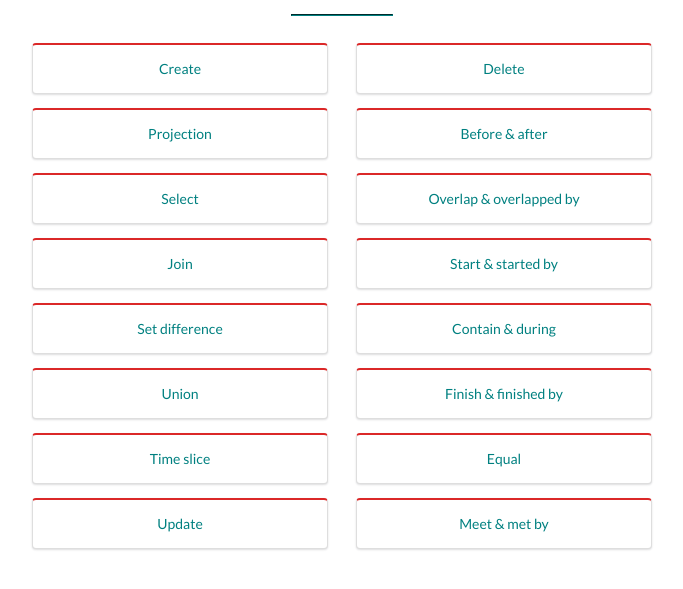
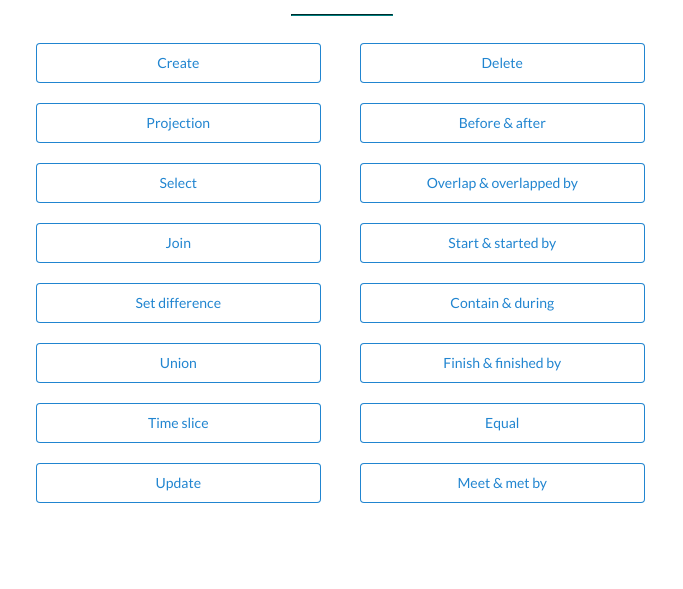
Before and after one commit to paskahlisanjas/temporal-database, a Python web app: template templates/index.html in a window 1280 px wide. Shown: the part 51-640 px from the top of the page, without its empty margins (298-981 px from the left). Run offline with Jinja, Linux system fonts and the light colour scheme; the template is opened without the code that fills it, so the values that code supplies are empty.

Commit message:
add clickable CRUD and Allent

```diff
--- a/templates/index.html
+++ b/templates/index.html
@@ -24,6 +24,12 @@
       padding: 10px;
 
     }
+
+    .myButton{
+      width: 285px;
+      height: 40px;
+      border-color: teal
+    }
   </style>
 
   <body>
@@ -35,24 +41,52 @@
         <div class="ui four column grid">
         <div class="two column row">
           <div class="column CRUD">
-              <div class="ui red segment">Create</div>
-              <div class="ui red segment">Projection</div>
-              <div class="ui red segment">Select</div>
-              <div class="ui red segment">Join</div>
-              <div class="ui red segment">Set difference</div>
-              <div class="ui red segment">Union</div>
-              <div class="ui red segment">Time slice</div>
-              <div class="ui red segment">Update</div>
+              <button class="ui primary basic button myButton">Create</button>
+              <br>
+              <br>
+              <button class="ui primary basic button myButton">Projection</button>
+              <br>
+              <br>
+              <button class="ui primary basic button myButton">Select</button>
+              <br>
+              <br>
+              <button class="ui primary basic button myButton">Join</button>
+              <br>
+              <br>
+              <button class="ui primary basic button myButton">Set difference</button>
+              <br>
+              <br>
+              <button class="ui primary basic button myButton">Union</button>
+              <br>
+              <br>
+              <button class="ui primary basic button myButton">Time slice</button>
+              <br>
+              <br>
+              <button class="ui primary basic button myButton">Update</button>
           </div>
           <div class="column CRUD">
-              <div class="ui red segment">Delete</div>
-              <div class="ui red segment">Before & after</div>
-              <div class="ui red segment">Overlap & overlapped by</div>
-              <div class="ui red segment">Start & started by</div>
-              <div class="ui red segment">Contain & during</div>
-              <div class="ui red segment">Finish & finished by</div>
-              <div class="ui red segment">Equal</div>
-              <div class="ui red segment">Meet & met by</div>
+              <button class="ui primary basic button myButton">Delete</button>
+              <br>
+              <br>
+              <button class="ui primary basic button myButton">Before & after</button>
+              <br>
+              <br>
+              <button class="ui primary basic button myButton">Overlap & overlapped by</button>
+              <br>
+              <br>
+              <button class="ui primary basic button myButton">Start & started by</button>
+              <br>
+              <br>
+              <button class="ui primary basic button myButton">Contain & during</button>
+              <br>
+              <br>
+              <button class="ui primary basic button myButton">Finish & finished by</button>
+              <br>
+              <br>
+              <button class="ui primary basic button myButton">Equal</button>
+              <br>
+              <br>
+              <button class="ui primary basic button myButton">Meet & met by</button>
       </div>
     </div>
   </body>
```
